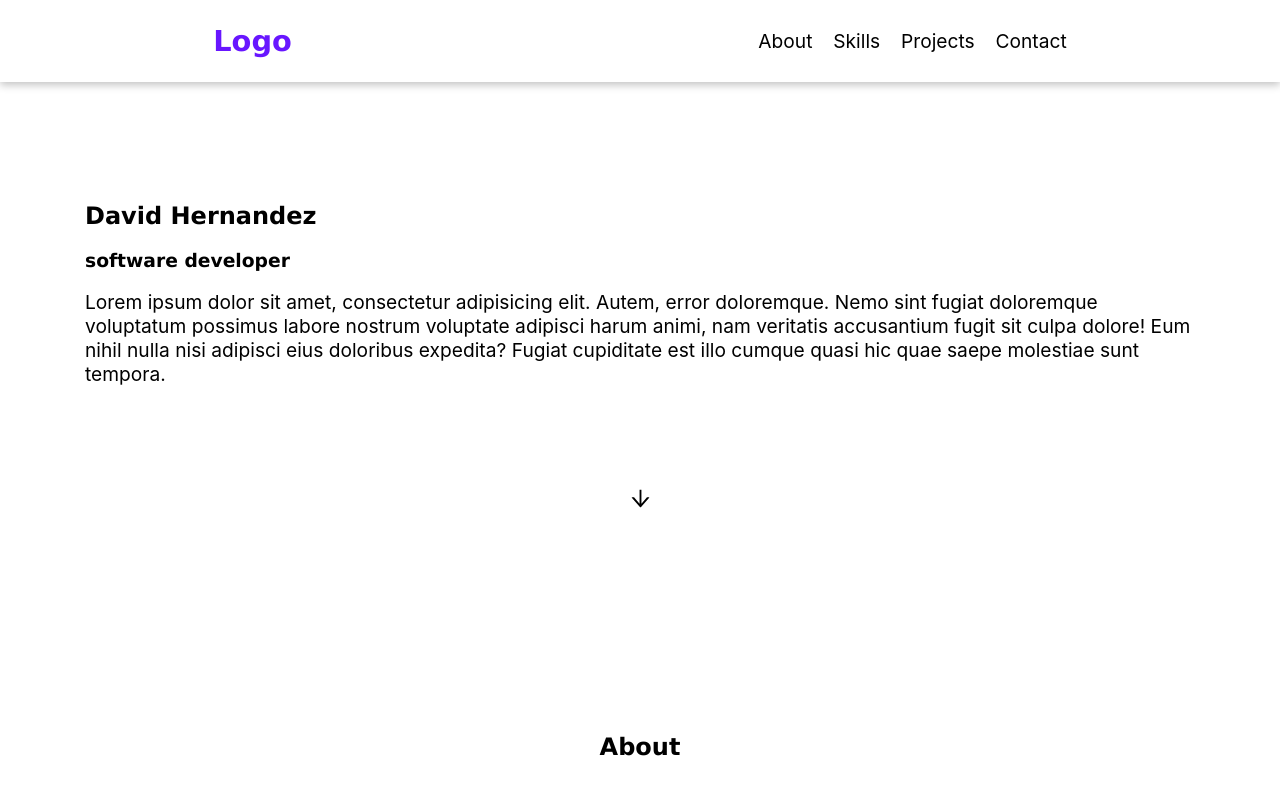
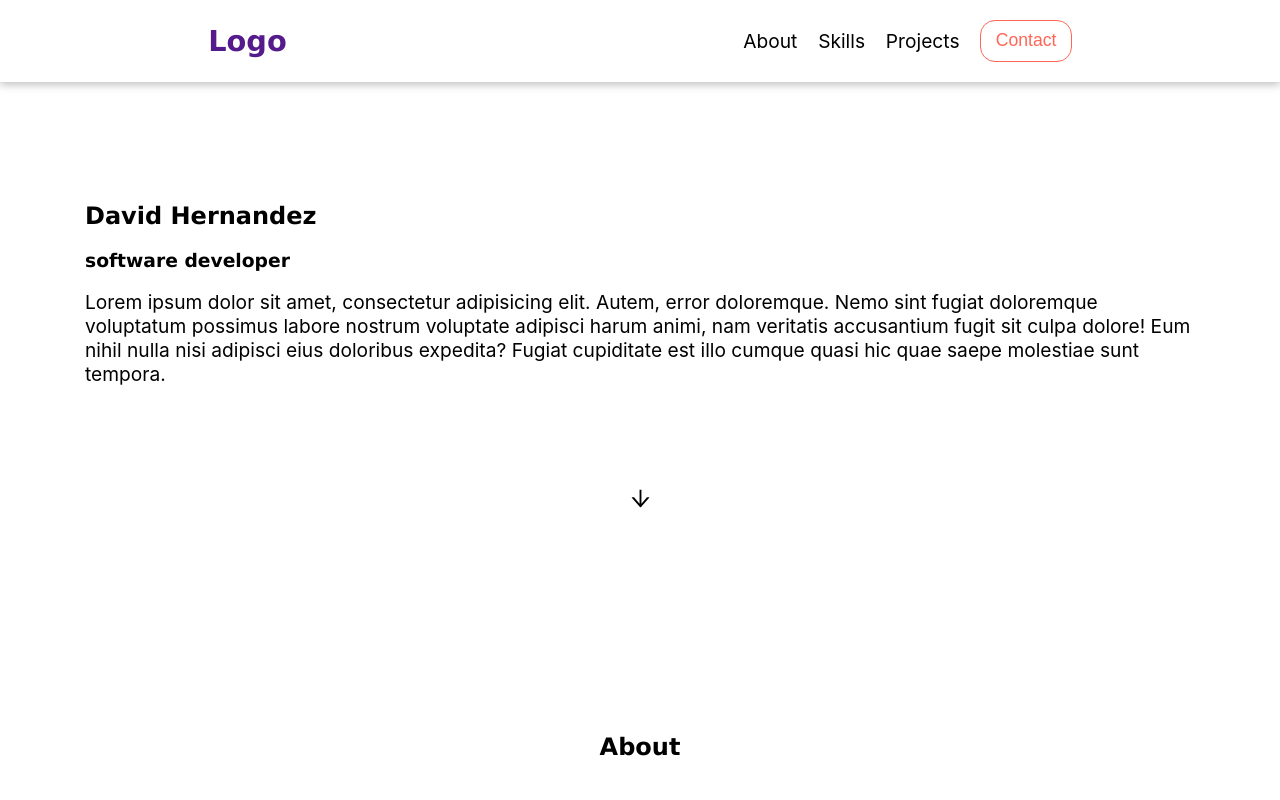
Before and after one commit to Vsjee/Portfolio, a React (Vite) app: page / in a window 1280 px wide. Shown: the top 800 px of the page. Built offline with nearby package versions, Linux system fonts and the light colour scheme.

Commit message:
navbar-styled

```diff
--- a/src/components/NavBar.jsx
+++ b/src/components/NavBar.jsx
@@ -1,44 +1,57 @@
 import React from 'react';
-import '../styles/navbar.css';
-import Welcome from './Welcome';
 import { BrowserRouter } from 'react-router-dom';
 import { HashLink as Link } from 'react-router-hash-link';
+import styled from 'styled-components';
+import NavBarStyles from './NavBarStyles';
+import Welcome from './Welcome';
+import Button from './Button';
+
+const NavLink = styled(Link)`
+  color: rgb(0, 0, 0);
+  transition: .3s ease-in-out;
+
+  &:hover {
+    color: #ff6655;
+    transition: .3s ease-in-out;
+  }
+`;
 
 function NavBar() {
+
+	const { Header, Ul } = NavBarStyles
+
 	return (
 		<BrowserRouter>
-			<div className='container'>
-				<header className='head'>
+			<Header>
 				<a href=''>
-						<h2 className='head--logo'>Logo</h2>
+					<h2>Logo</h2>
 				</a>
-					<nav className='head--nav'>
-						<ul className='head--nav--list'>
+				<nav>
+					<Ul className='head--nav--list'>
 						<li className='head--nav--list--item'>
-								<Link to='#about' smooth>
+							<NavLink to='#about' smooth>
 								About
-								</Link>
+							</NavLink>
 						</li>
 						<li className='head--nav--list--item'>
-								<Link to='#skills' smooth>
+							<NavLink to='#skills' smooth>
 								Skills
-								</Link>
+							</NavLink>
 						</li>
 						<li className='head--nav--list--item'>
-								<Link to='#projects' smooth>
+							<NavLink to='#projects' smooth>
 								Projects
-								</Link>
+							</NavLink>
 						</li>
 						<li className='head--nav--list--item'>
-								<Link to='#contact' smooth>
-									Contact
-								</Link>
+							<NavLink to='#contact' smooth>
+								<Button>Contact</Button>
+							</NavLink>
 						</li>
-						</ul>
+					</Ul>
 				</nav>
-				</header>
+			</Header>
 			<Welcome />
-			</div>
 		</BrowserRouter>
 	);
 }
--- /dev/null
+++ b/src/components/NavBarStyles.js
@@ -0,0 +1,18 @@
+import styled from "styled-components";
+const Header = styled.header`
+  display: flex;
+  justify-content: space-around;
+  align-items: center;
+  background-color: rgb(255, 255, 255);
+  box-shadow: rgba(0, 0, 0, 0.24) 0px 3px 8px;
+`
+
+const Ul = styled.ul`
+  display: flex;
+  flex-direction: row;
+  justify-content: center;
+  align-items: center;
+  gap: 1.3rem;
+`
+
+export default { Header, Ul }
```
Lines whose indentation alone changed are shown as unchanged.
